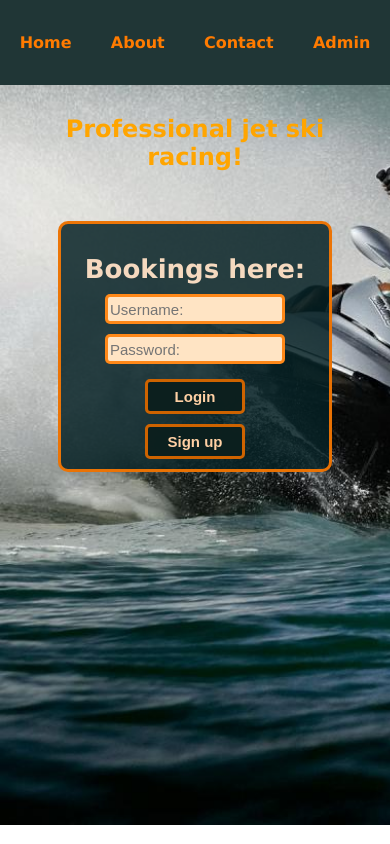
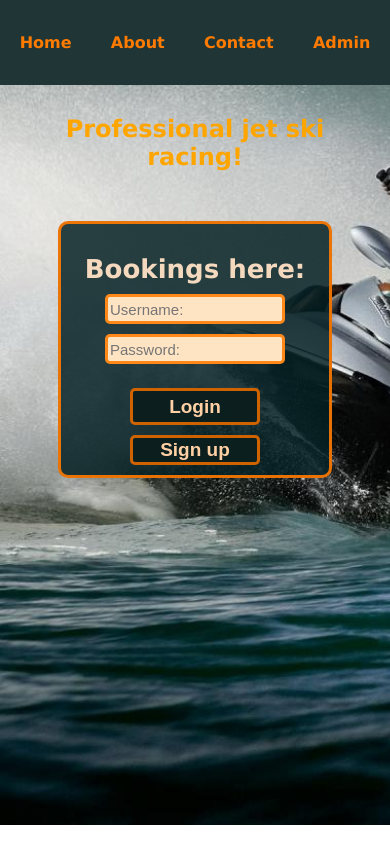
Before and after one commit to alexnmc/appointment-booking, a React (Create React App) app in the folder client/: page / in a window 390 px wide. Built offline with nearby package versions, Linux system fonts and the light colour scheme.

Commit message:
responsive design

```diff
--- a/client/src/style.css
+++ b/client/src/style.css
@@ -467,6 +467,7 @@ button{
 
     }
 
+
     .bookingContainer2{
         margin:auto;
         margin-top: 40px;
@@ -562,14 +563,6 @@ button{
      }
 
 
-    button{
-        width:100px;
-        height: 35px;
-        font-size: 15px;
-        margin-top: 15px;
-    }
-
-
     .deleteButton{
         width: 57px;
         height: 30px;
@@ -583,14 +576,17 @@ button{
         width: 47px;
         height: 32px;
         font-size: 7px;
+        margin-top:10px;
+    }
 
-    }
 
 
     .signupButton{
         position: relative;
         margin: auto;
         margin-top:10px;
+        height: 30px;
+
     }
 
 
```
